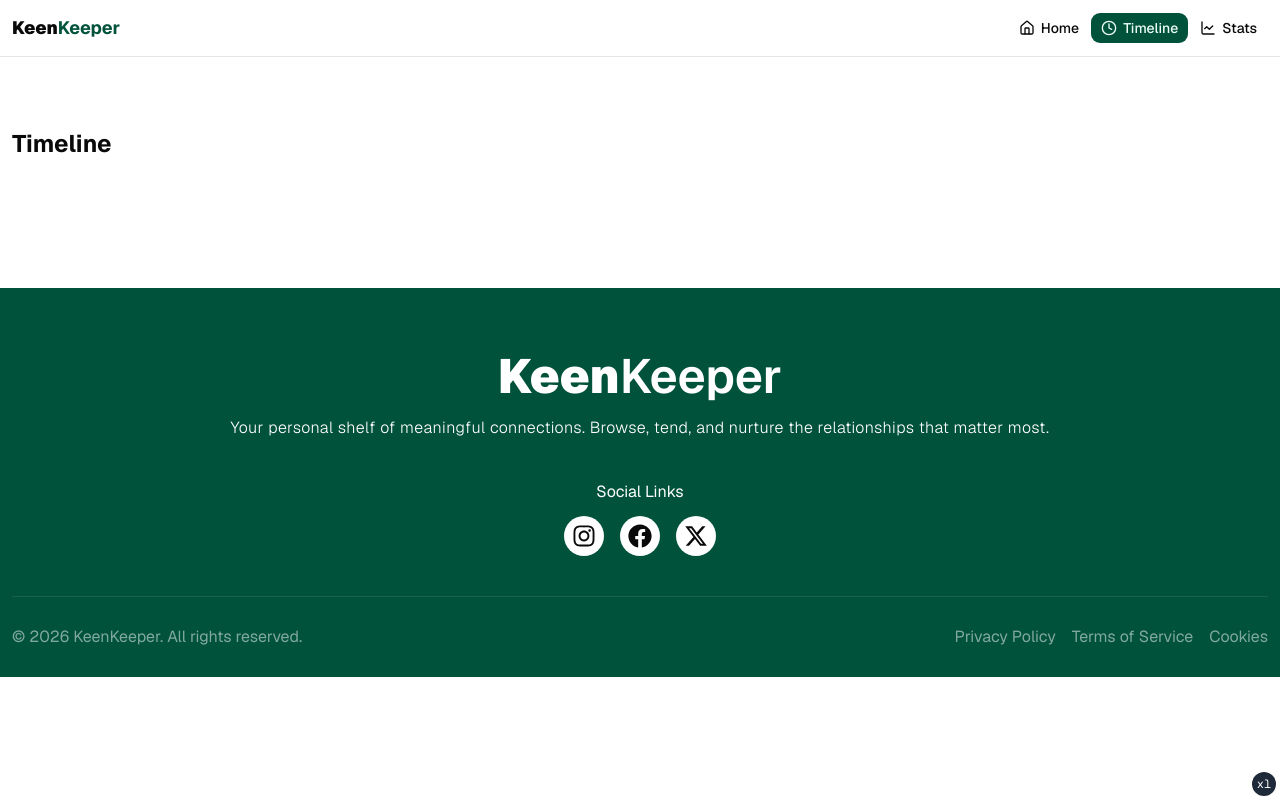
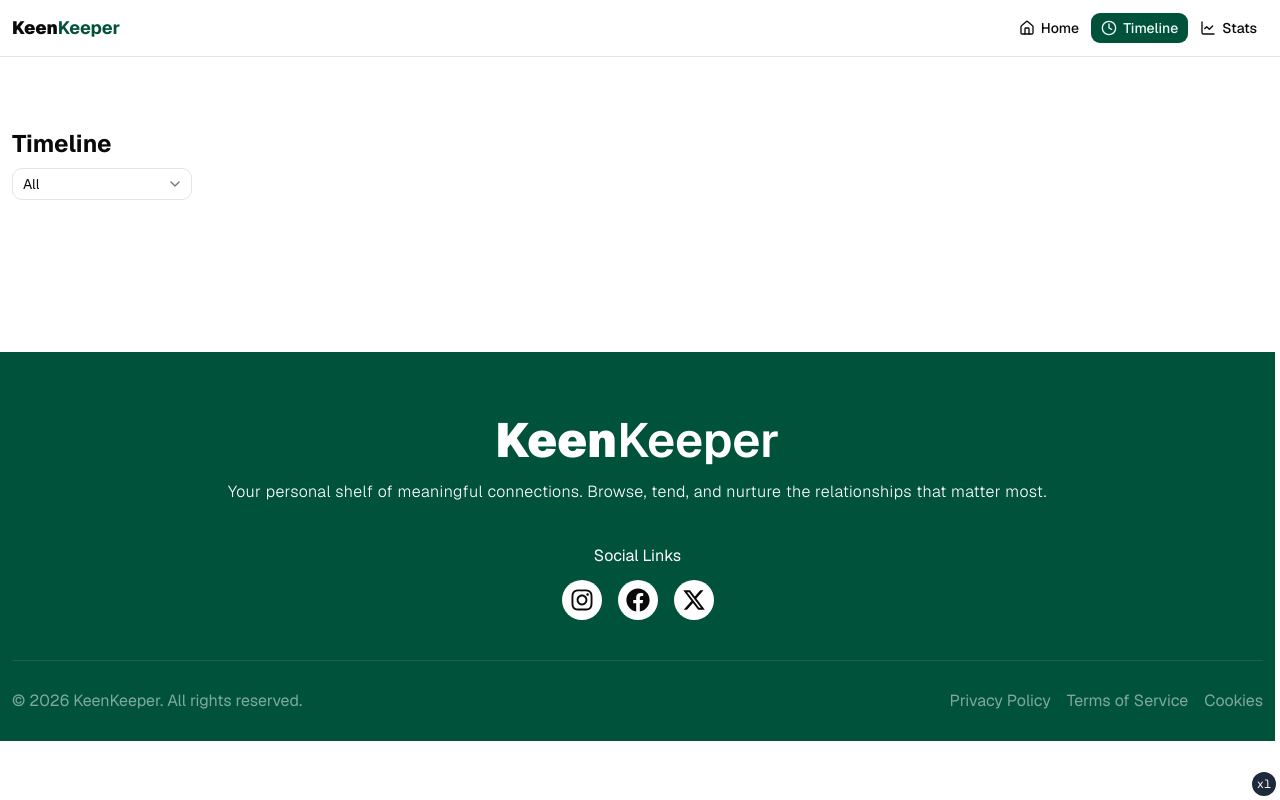
Before and after one commit to siam-parvez/keen-keeper, a Next.js app: page /timeline in a window 1280 px wide. Built offline with nearby package versions, Linux system fonts and the light colour scheme.

Commit message:
ui: timeline ui updated

```diff
--- a/src/app/friend/[id]/page.tsx
+++ b/src/app/friend/[id]/page.tsx
@@ -42,7 +42,7 @@
       {
         type,
         title: `${type.charAt(0).toUpperCase() + type.slice(1)} with ${friend.name}`,
-        date: new Date(),
+        date: new Date().toISOString(),
       },
     ]);
   };
--- a/src/app/globals.css
+++ b/src/app/globals.css
@@ -151,9 +151,28 @@
     @apply border-border outline-ring/50;
   }
   body {
-    @apply bg-background text-foreground;
+    @apply bg-background text-foreground min-w-full!;
   }
   html {
-    @apply font-sans;
+    @apply font-sans scrollbar-gutter-stable;
   }
 }
+
+::-webkit-scrollbar {
+  width: 5px;
+  height: 8px;
+}
+
+::-webkit-scrollbar-track {
+  background: transparent;
+}
+
+::-webkit-scrollbar-thumb {
+  background-color: rgb(98 105 118 / 0.38);
+  border-radius: 8px;
+  transition: background-color 0.2s ease-in-out;
+}
+
+::-webkit-scrollbar-thumb:hover {
+  background-color: rgb(98 105 118 / 0.56);
+}
--- a/src/app/home/friends.tsx
+++ b/src/app/home/friends.tsx
@@ -39,7 +39,7 @@
       <div className="grid xs:grid-cols-2 lg:grid-cols-4 w-full gap-6">
         {summaryData.map((data) => (
           <Card key={data.id}>
-            <CardContent className="flex justify-center items-center flex-col gap-2">
+            <CardContent className="flex justify-center items-center flex-col gap-2 text-center">
               <h2 className="text-2xl md:text-3xl xl:text-4xl font-bold text-primary">
                 {data.count}
               </h2>
--- a/src/app/loading.tsx
+++ b/src/app/loading.tsx
@@ -1,6 +1,6 @@
 export default function Loading() {
   return (
-    <div className="absolute inset-0 bg-primary flex items-center justify-center text-xl text-white">
+    <div className="absolute inset-0 bg-primary flex items-center justify-center text-xl text-white z-999">
       Loading..
     </div>
   );
--- a/src/app/timeline/page.tsx
+++ b/src/app/timeline/page.tsx
@@ -1,24 +1,78 @@
 'use client';
-import { Card } from '@/components/ui/card';
+
+import {
+  Card,
+  CardContent,
+  CardDescription,
+  CardFooter,
+  CardHeader,
+  CardTitle,
+} from '@/components/ui/card';
 import { useApp } from '@/context/FriendsContext';
-// import type { Metadata } from 'next';
+import {
+  Select,
+  SelectContent,
+  SelectGroup,
+  SelectItem,
+  SelectTrigger,
+  SelectValue,
+} from '@/components/ui/select';
+import { MessageSquare, Phone, Video } from 'lucide-react';
+import { cn } from '@/lib/utils';
 
-// export const metadata: Metadata = {
-//   title: 'Timeline',
-// };
+const formatDate = (date: string) => new Date(date).toISOString().split('T')[0];
 
 const TimelinePage = () => {
   const { interactions } = useApp();
 
   return (
-    <section className="flex flex-col gap-12">
+    <section className="flex flex-col gap-2">
       <h3 className="text-lg md:text-xl xl:text-2xl font-bold">Timeline</h3>
-      {interactions.map((interaction, index) => (
-        <Card key={`${interaction.title}-${interaction.type}-${index}`}>
-          {interaction.title} {interaction.type}{' '}
-          {new Date(interaction.date).toLocaleDateString()}
-        </Card>
-      ))}
+      <Select defaultValue="all">
+        <SelectTrigger className="w-45">
+          <SelectValue placeholder="Filter Timeline" />
+        </SelectTrigger>
+        <SelectContent>
+          <SelectGroup>
+            <SelectItem value="all">All</SelectItem>
+            <SelectItem value="call">Call</SelectItem>
+            <SelectItem value="text">Text</SelectItem>
+            <SelectItem value="video">Video</SelectItem>
+          </SelectGroup>
+        </SelectContent>
+      </Select>
+      <div className="flex flex-col gap-4 mt-4">
+        {interactions.map((interaction, index) => (
+          <Card
+            key={`${interaction.title}-${interaction.type}-${index}`}
+            className={cn(
+              interaction.type == 'call'
+                ? 'bg-green-100'
+                : interaction.type == 'text'
+                  ? 'bg-yellow-100'
+                  : 'bg-cyan-100',
+            )}
+          >
+            <CardHeader className="flex items-center gap-6">
+              <div>
+                {interaction.type == 'call' ? (
+                  <Phone />
+                ) : interaction.type == 'text' ? (
+                  <MessageSquare />
+                ) : (
+                  <Video />
+                )}
+              </div>
+              <div>
+                <CardTitle>{interaction.title}</CardTitle>
+                <CardDescription className="text-xs mt-1">
+                  {formatDate(interaction.date)}
+                </CardDescription>
+              </div>
+            </CardHeader>
+          </Card>
+        ))}
+      </div>
     </section>
   );
 };
--- /dev/null
+++ b/src/components/ui/select.tsx
@@ -0,0 +1,192 @@
+"use client"
+
+import * as React from "react"
+import { Select as SelectPrimitive } from "radix-ui"
+
+import { cn } from "@/lib/utils"
+import { ChevronDownIcon, CheckIcon, ChevronUpIcon } from "lucide-react"
+
+function Select({
+  ...props
+}: React.ComponentProps<typeof SelectPrimitive.Root>) {
+  return <SelectPrimitive.Root data-slot="select" {...props} />
+}
+
+function SelectGroup({
+  className,
+  ...props
+}: React.ComponentProps<typeof SelectPrimitive.Group>) {
+  return (
+    <SelectPrimitive.Group
+      data-slot="select-group"
+      className={cn("scroll-my-1 p-1", className)}
+      {...props}
+    />
+  )
+}
+
+function SelectValue({
+  ...props
+}: React.ComponentProps<typeof SelectPrimitive.Value>) {
+  return <SelectPrimitive.Value data-slot="select-value" {...props} />
+}
+
+function SelectTrigger({
+  className,
+  size = "default",
+  children,
+  ...props
+}: React.ComponentProps<typeof SelectPrimitive.Trigger> & {
+  size?: "sm" | "default"
+}) {
+  return (
+    <SelectPrimitive.Trigger
+      data-slot="select-trigger"
+      data-size={size}
+      className={cn(
+        "flex w-fit items-center justify-between gap-1.5 rounded-lg border border-input bg-transparent py-2 pr-2 pl-2.5 text-sm whitespace-nowrap transition-colors outline-none select-none focus-visible:border-ring focus-visible:ring-3 focus-visible:ring-ring/50 disabled:cursor-not-allowed disabled:opacity-50 aria-invalid:border-destructive aria-invalid:ring-3 aria-invalid:ring-destructive/20 data-placeholder:text-muted-foreground data-[size=default]:h-8 data-[size=sm]:h-7 data-[size=sm]:rounded-[min(var(--radius-md),10px)] *:data-[slot=select-value]:line-clamp-1 *:data-[slot=select-value]:flex *:data-[slot=select-value]:items-center *:data-[slot=select-value]:gap-1.5 dark:bg-input/30 dark:hover:bg-input/50 dark:aria-invalid:border-destructive/50 dark:aria-invalid:ring-destructive/40 [&_svg]:pointer-events-none [&_svg]:shrink-0 [&_svg:not([class*='size-'])]:size-4",
+        className
+      )}
+      {...props}
+    >
+      {children}
+      <SelectPrimitive.Icon asChild>
+        <ChevronDownIcon className="pointer-events-none size-4 text-muted-foreground" />
+      </SelectPrimitive.Icon>
+    </SelectPrimitive.Trigger>
+  )
+}
+
+function SelectContent({
+  className,
+  children,
+  position = "item-aligned",
+  align = "center",
+  ...props
+}: React.ComponentProps<typeof SelectPrimitive.Content>) {
+  return (
+    <SelectPrimitive.Portal>
+      <SelectPrimitive.Content
+        data-slot="select-content"
+        data-align-trigger={position === "item-aligned"}
+        className={cn("relative z-50 max-h-(--radix-select-content-available-height) min-w-36 origin-(--radix-select-content-transform-origin) overflow-x-hidden overflow-y-auto rounded-lg bg-popover text-popover-foreground shadow-md ring-1 ring-foreground/10 duration-100 data-[align-trigger=true]:animate-none data-[side=bottom]:slide-in-from-top-2 data-[side=left]:slide-in-from-right-2 data-[side=right]:slide-in-from-left-2 data-[side=top]:slide-in-from-bottom-2 data-open:animate-in data-open:fade-in-0 data-open:zoom-in-95 data-closed:animate-out data-closed:fade-out-0 data-closed:zoom-out-95", position ==="popper"&&"data-[side=bottom]:translate-y-1 data-[side=left]:-translate-x-1 data-[side=right]:translate-x-1 data-[side=top]:-translate-y-1", className )}
+        position={position}
+        align={align}
+        {...props}
+      >
+        <SelectScrollUpButton />
+        <SelectPrimitive.Viewport
+          data-position={position}
+          className={cn(
+            "data-[position=popper]:h-(--radix-select-trigger-height) data-[position=popper]:w-full data-[position=popper]:min-w-(--radix-select-trigger-width)",
+            position === "popper" && ""
+          )}
+        >
+          {children}
+        </SelectPrimitive.Viewport>
+        <SelectScrollDownButton />
+      </SelectPrimitive.Content>
+    </SelectPrimitive.Portal>
+  )
+}
+
+function SelectLabel({
+  className,
+  ...props
+}: React.ComponentProps<typeof SelectPrimitive.Label>) {
+  return (
+    <SelectPrimitive.Label
+      data-slot="select-label"
+      className={cn("px-1.5 py-1 text-xs text-muted-foreground", className)}
+      {...props}
+    />
+  )
+}
+
+function SelectItem({
+  className,
+  children,
+  ...props
+}: React.ComponentProps<typeof SelectPrimitive.Item>) {
+  return (
+    <SelectPrimitive.Item
+      data-slot="select-item"
+      className={cn(
+        "relative flex w-full cursor-default items-center gap-1.5 rounded-md py-1 pr-8 pl-1.5 text-sm outline-hidden select-none focus:bg-accent focus:text-accent-foreground not-data-[variant=destructive]:focus:**:text-accent-foreground data-disabled:pointer-events-none data-disabled:opacity-50 [&_svg]:pointer-events-none [&_svg]:shrink-0 [&_svg:not([class*='size-'])]:size-4 *:[span]:last:flex *:[span]:last:items-center *:[span]:last:gap-2",
+        className
+      )}
+      {...props}
+    >
+      <span className="pointer-events-none absolute right-2 flex size-4 items-center justify-center">
+        <SelectPrimitive.ItemIndicator>
+          <CheckIcon className="pointer-events-none" />
+        </SelectPrimitive.ItemIndicator>
+      </span>
+      <SelectPrimitive.ItemText>{children}</SelectPrimitive.ItemText>
+    </SelectPrimitive.Item>
+  )
+}
+
+function SelectSeparator({
+  className,
+  ...props
+}: React.ComponentProps<typeof SelectPrimitive.Separator>) {
+  return (
+    <SelectPrimitive.Separator
+      data-slot="select-separator"
+      className={cn("pointer-events-none -mx-1 my-1 h-px bg-border", className)}
+      {...props}
+    />
+  )
+}
+
+function SelectScrollUpButton({
+  className,
+  ...props
+}: React.ComponentProps<typeof SelectPrimitive.ScrollUpButton>) {
+  return (
+    <SelectPrimitive.ScrollUpButton
+      data-slot="select-scroll-up-button"
+      className={cn(
+        "z-10 flex cursor-default items-center justify-center bg-popover py-1 [&_svg:not([class*='size-'])]:size-4",
+        className
+      )}
+      {...props}
+    >
+      <ChevronUpIcon
+      />
+    </SelectPrimitive.ScrollUpButton>
+  )
+}
+
+function SelectScrollDownButton({
+  className,
+  ...props
+}: React.ComponentProps<typeof SelectPrimitive.ScrollDownButton>) {
+  return (
+    <SelectPrimitive.ScrollDownButton
+      data-slot="select-scroll-down-button"
+      className={cn(
+        "z-10 flex cursor-default items-center justify-center bg-popover py-1 [&_svg:not([class*='size-'])]:size-4",
+        className
+      )}
+      {...props}
+    >
+      <ChevronDownIcon
+      />
+    </SelectPrimitive.ScrollDownButton>
+  )
+}
+
+export {
+  Select,
+  SelectContent,
+  SelectGroup,
+  SelectItem,
+  SelectLabel,
+  SelectScrollDownButton,
+  SelectScrollUpButton,
+  SelectSeparator,
+  SelectTrigger,
+  SelectValue,
+}
```
Also changed, not shown: src/context/FriendsContext.tsx (+37 -1 lines).
